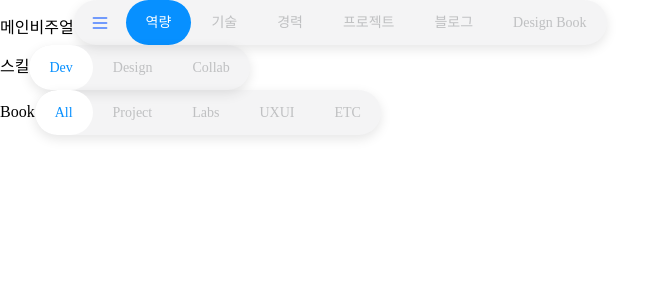
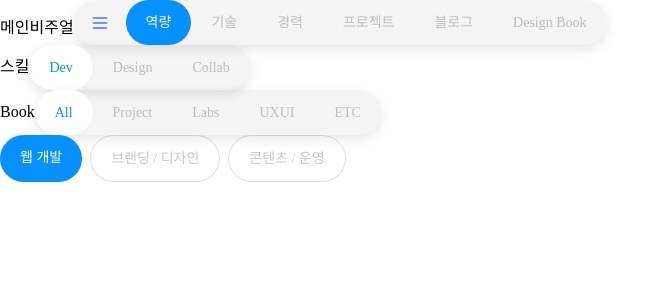
Before and after one commit to clubnerdy/react-lab, a React app: page / in a window 1280 px wide. Shown: the top 300 px of the page, without its empty margins (0-668 px from the left). Built offline with nearby package versions, Linux system fonts and the light colour scheme; the HTML template or start-up script is replaced by a standard one.

Commit message:
카테고리 UI

```diff
--- a/src/App.jsx
+++ b/src/App.jsx
@@ -2,6 +2,7 @@ import "./App.css";
 import MainVisual from "./pages/MainVisual";
 import Skill from "./pages/Skill";
 import Book from "./pages/Book";
+import Category from "./components/Category";
 
 function App() {
   return (
@@ -11,6 +12,7 @@ function App() {
         <Skill />
         <Book />
       </div>
+      <Category />
     </>
   );
 }
--- /dev/null
+++ b/src/components/Category.css
@@ -0,0 +1,19 @@
+.Category ul {
+  display: inline-flex;
+  gap: 8px;
+}
+
+.Category ul li {
+  padding: 12px 20px;
+  font-size: 14px;
+  font-weight: 500;
+  color: var(--label-assistive);
+  border-radius: 40px;
+  border: 1px solid var(--line-normal);
+}
+
+.Category ul li.active {
+  border: none;
+  background-color: var(--primary-normal);
+  color: var(--label-white);
+}
--- /dev/null
+++ b/src/components/Category.jsx
@@ -0,0 +1,14 @@
+import "./Category.css";
+
+const Category = () => {
+  return (
+    <div className="Category">
+      <ul>
+        <li className="active">웹 개발</li>
+        <li>브랜딩 / 디자인</li>
+        <li>콘텐츠 / 운영</li>
+      </ul>
+    </div>
+  );
+};
+export default Category;
--- a/src/index.css
+++ b/src/index.css
@@ -24,6 +24,11 @@
   --label-disable: rgba(55, 56, 60, 0.16);
   --label-white: #ffffff;
 
+  /* line */
+  --line-normal: rgba(112, 115, 124, 0.22);
+  --line-neutral: rgba(112, 115, 124, 0.16);
+  --line-alternative: rgba(112, 115, 124, 0.08);
+
   /* shadow */
   --shadow: 0px 4px 12px rgba(0, 0, 0, 0.1);
 
```
